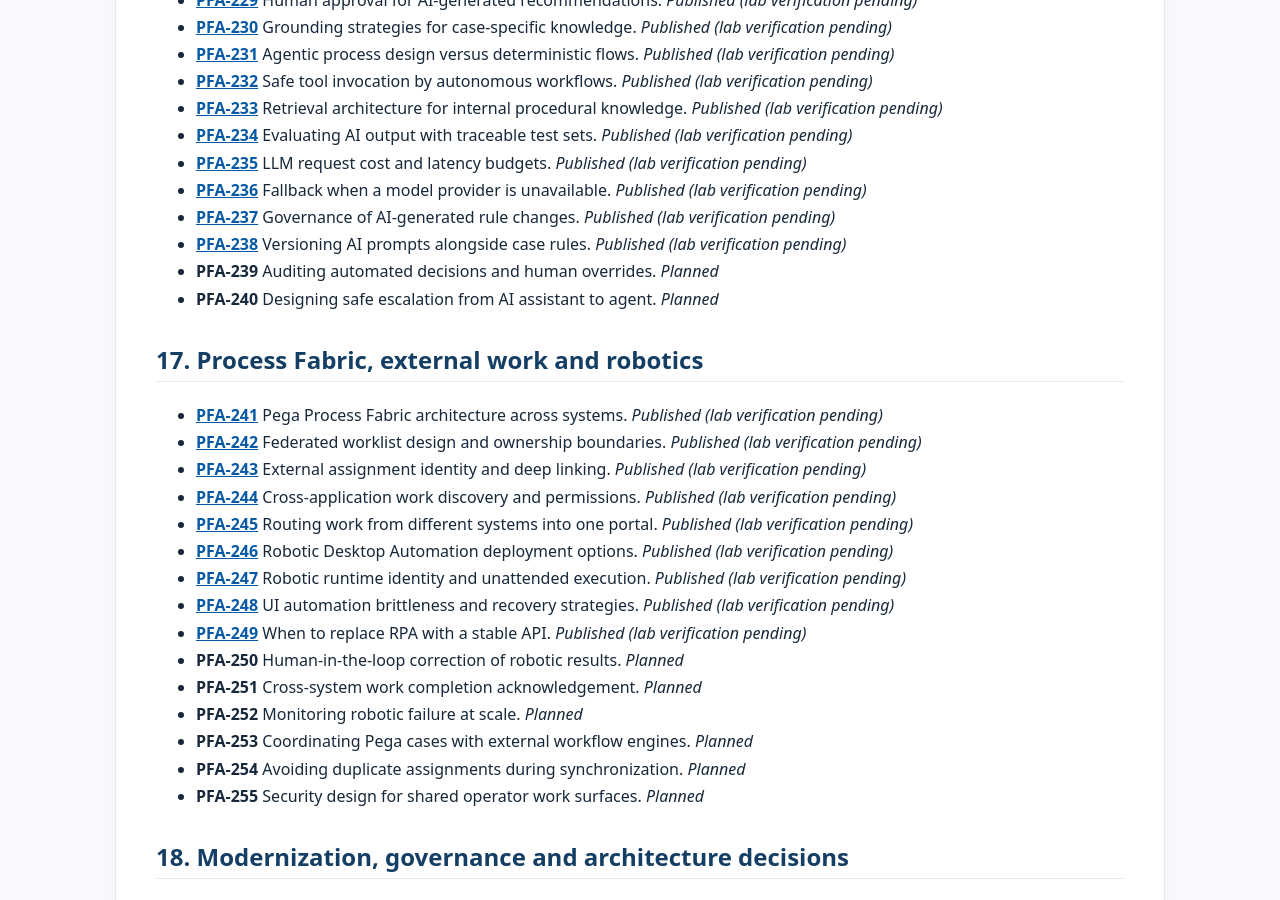
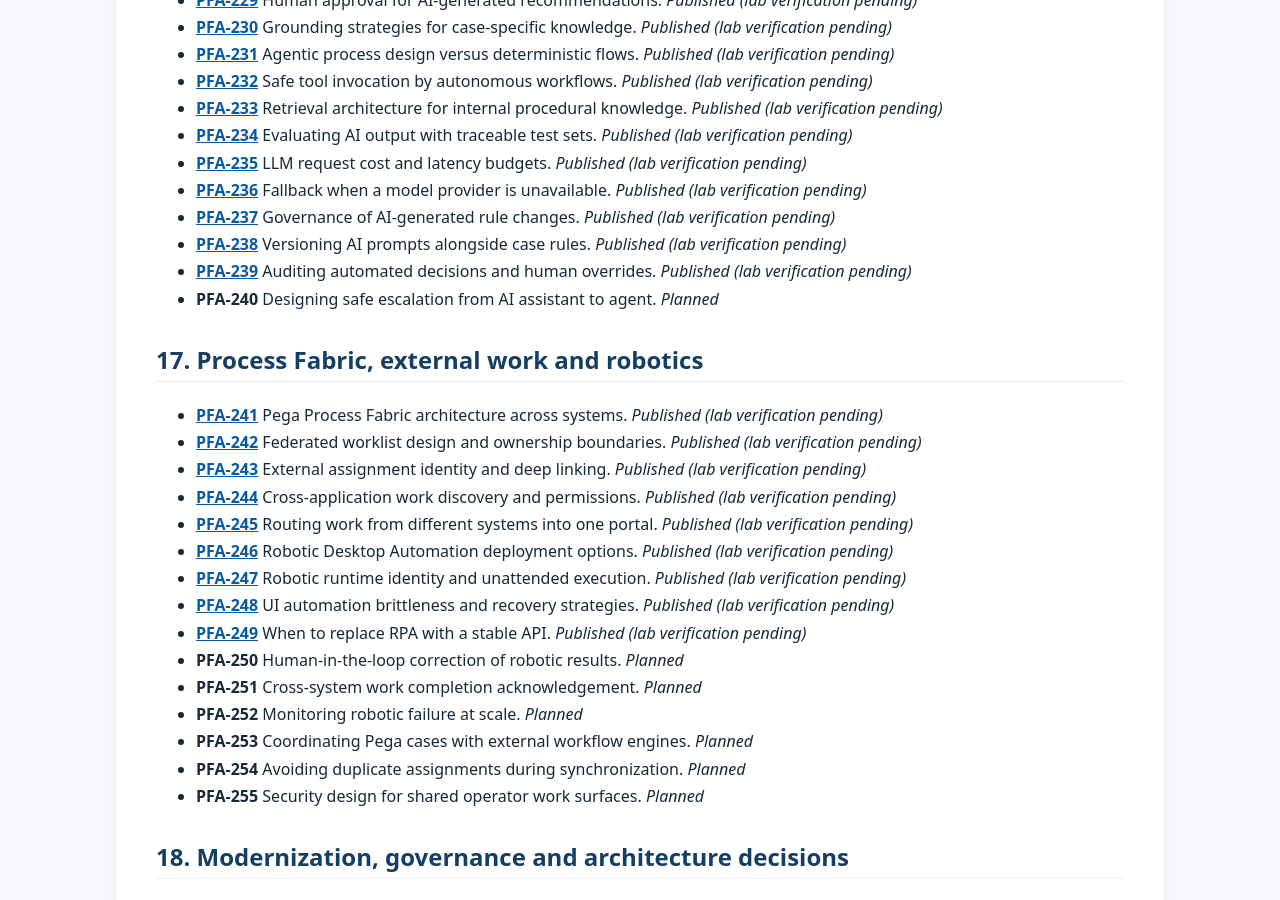
Before and after one commit to chandransandeep/pega-feature-atlas, a Jekyll site: the page built from docs/feature-inventory.md, in a window 1280 px wide and 900 px high, scrolled down 8667 px. Built offline with Jekyll 4.4.1, drawn with Linux system fonts in a browser that asks for light colours.

Commit message:
Publish PFA-239: pfa-239-auditing-automated-decisions-and-human-overrides

```diff
--- a/docs/commit-date-register.tsv
+++ b/docs/commit-date-register.tsv
@@ -255,3 +255,4 @@ docs/articles/decisioning/pfa-224-auditability-of-automated-customer-recommendat
 docs/articles/decisioning/pfa-225-designing-decision-fallback-when-models-are-unavailable.md	2023-05-01	2026-10-31T05:13:28+00:00	random_past_date
 docs/articles/ai-governance/pfa-237-governance-of-ai-generated-rule-changes.md	2024-01-19	2026-10-31T05:13:28+00:00	random_past_date
 docs/articles/ai-governance/pfa-238-versioning-ai-prompts-alongside-case-rules.md	2024-10-20	2026-10-31T05:13:28+00:00	random_past_date
+docs/articles/decision-governance/pfa-239-auditing-automated-decisions-and-human-overrides.md	2022-07-22	2026-10-31T06:08:24+00:00	random_past_date
--- a/docs/feature-inventory.md
+++ b/docs/feature-inventory.md
@@ -347,7 +347,7 @@ This is the editorial plan for Pega Feature Atlas. It is not a list of completed
 - **[PFA-236](articles/genai/pfa-236-fallback-when-a-model-provider-is-unavailable.md)** Fallback when a model provider is unavailable. _Published (lab verification pending)_
 - **[PFA-237](articles/ai-governance/pfa-237-governance-of-ai-generated-rule-changes.md)** Governance of AI-generated rule changes. _Published (lab verification pending)_
 - **[PFA-238](articles/ai-governance/pfa-238-versioning-ai-prompts-alongside-case-rules.md)** Versioning AI prompts alongside case rules. _Published (lab verification pending)_
-- **PFA-239** Auditing automated decisions and human overrides. _Planned_
+- **[PFA-239](articles/decision-governance/pfa-239-auditing-automated-decisions-and-human-overrides.md)** Auditing automated decisions and human overrides. _Published (lab verification pending)_
 - **PFA-240** Designing safe escalation from AI assistant to agent. _Planned_
 
 <a id="section-17"></a>
```
Also changed, not shown: README.md, docs/articles/decision-governance/pfa-239-auditing-automated-decisions-and-human-overrides.md (renamed from drafts/pfa-239-auditing-automated-decisions-and-human-overrides.md).
